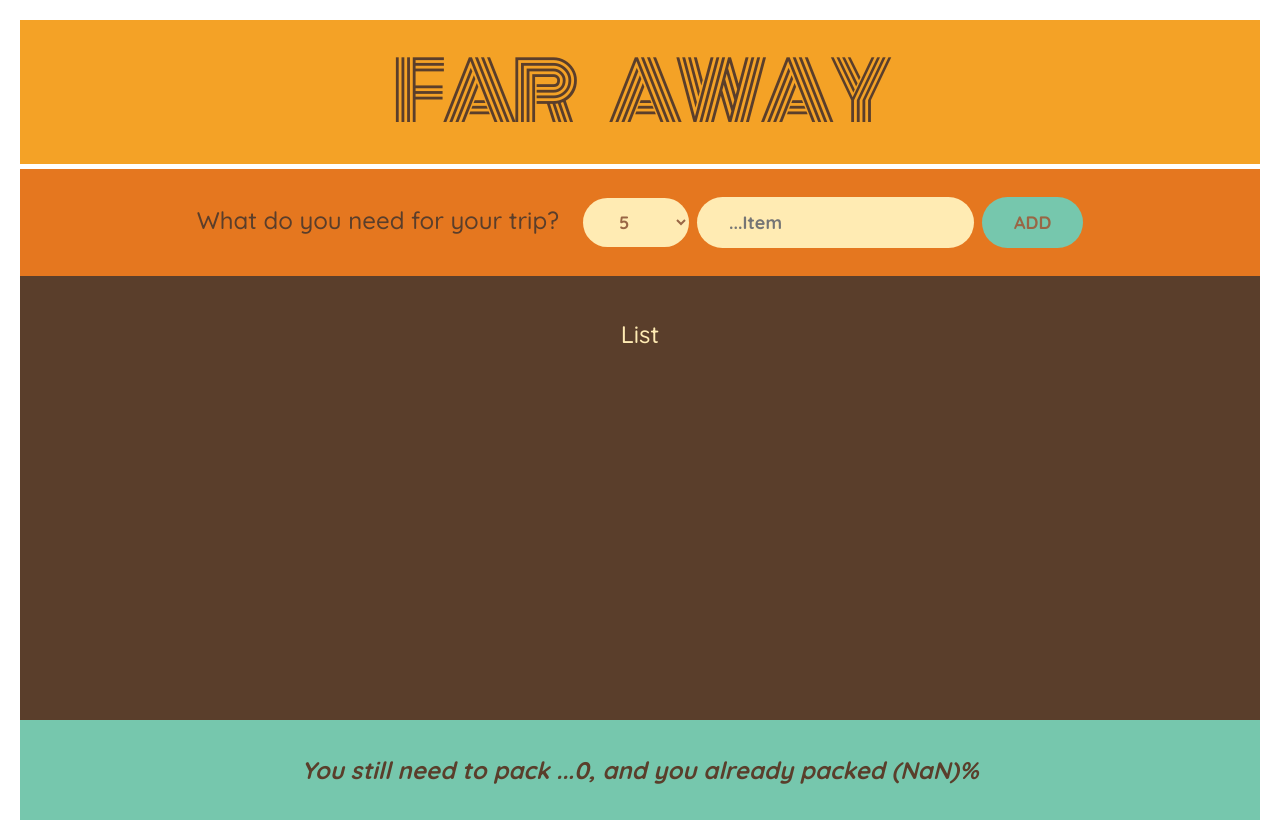
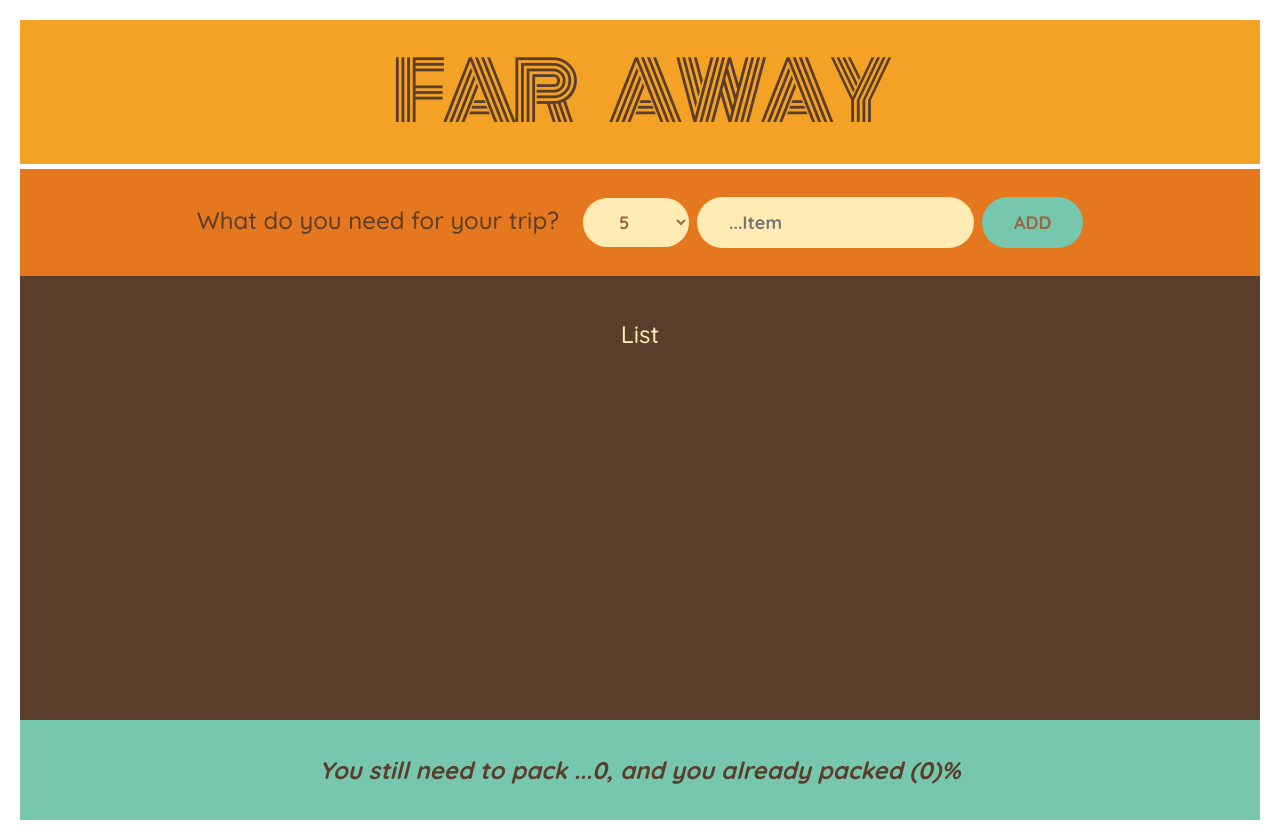
Before and after one commit to yesman234/list, a React (Vite) app in the folder list/: page / in a window 1280 px wide. Built offline with nearby package versions, Linux system fonts and the light colour scheme.

Commit message:
percentage 0--->Nan

```diff
--- a/list/package.json
+++ b/list/package.json
@@ -1,4 +1,4 @@
-  {
+{
   "name": "list",
   "private": true,
   "version": "0.0.0",
@@ -25,6 +25,6 @@
     "eslint-plugin-react": "^7.33.2",
     "eslint-plugin-react-hooks": "^4.6.0",
     "eslint-plugin-react-refresh": "^0.4.5",
-    "vite": "^8.2.2"
+    "vite": "^8.3.4"
   }
 }
--- a/list/src/App.jsx
+++ b/list/src/App.jsx
@@ -101,7 +101,7 @@ function Stats({items}){
   let perc = Math.round(filtered/len*100)
   return (
     <footer className="stats">
-    <em>{perc===100 ? "You did it!" : `You still need to pack ...${len}, and you already packed ${filtered} (${perc})%`}</em>
+    <em>{perc===100 ? "You did it!" : `You still need to pack ...${len}, and you already packed ${filtered} (${!perc ? 0 : perc})%`}</em>
     </footer>
   )
 }
```
Also changed, not shown: 1 other file (tests, documents, lock files or other folders).
